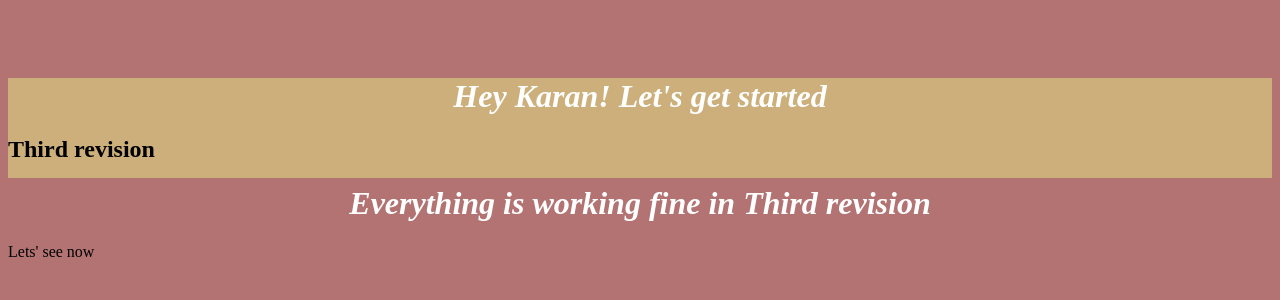
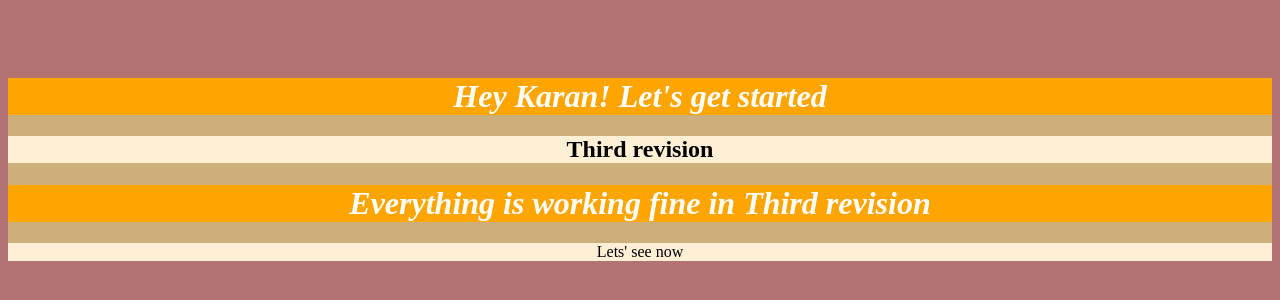
Before and after one commit to sohikaran/First-Project, a plain HTML site: page index.html in a window 1280 px wide. Shown: the part 122-422 px from the top of the page. Drawn offline with Linux system fonts and the light colour scheme.

Commit message:
Fixed bugs in First Commit

```diff
--- a/styles.css
+++ b/styles.css
@@ -6,7 +6,6 @@ body {
     vertical-align: middle;
     margin-top: 200px;
     background-color: rgb(204, 175, 122);
-    height: 100px;
 }
 
 h1 {
@@ -14,4 +13,10 @@ h1 {
     color: white;
     text-align: center;
     vertical-align: middle;
+    background-color: orange;
 }
+
+h2, p {
+    text-align: center;
+    background-color: papayawhip;
+}
```
